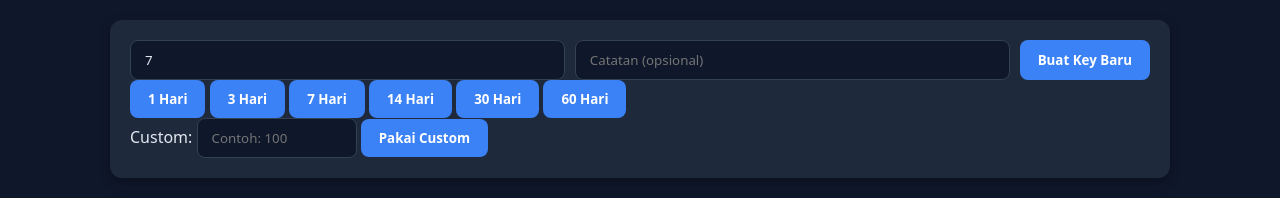
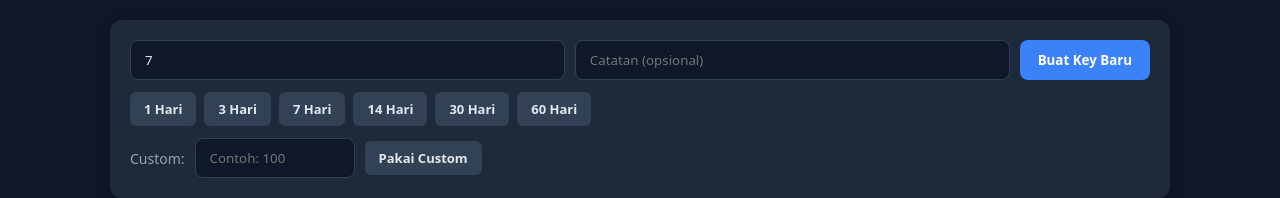
Before and after one commit to ancesincome-create/license-app, a Flask app: page /admin in a window 1280 px wide. Shown: the part 99-297 px from the top of the page. Run offline with Flask 3, Linux system fonts and the light colour scheme; the visitor is signed in with stand-in values (Sample User, id 1); data that the repository does not hold is empty.

Commit message:
Update style.css

```diff
--- a/static/style.css
+++ b/static/style.css
@@ -24,3 +24,31 @@ code { background: #0f172a; padding: 3px 8px; border-radius: 6px;
 .ok { color: #22c55e; } .bad { color: #ef4444; }
 .error { color: #ef4444; margin-bottom: 10px; }
 h1, h2 { margin: 0 0 16px; }
+.preset-row {
+  display: flex;
+  flex-wrap: wrap;
+  gap: 8px;
+  margin-top: 12px;
+}
+.preset {
+  padding: 8px 14px;
+  font-size: 13px;
+  background: #334155;
+  border-radius: 6px;
+  border: none;
+  color: #e2e8f0;
+  cursor: pointer;
+}
+.preset:hover {
+  background: #475569;
+}
+.custom-row {
+  display: flex;
+  align-items: center;
+  gap: 10px;
+  margin-top: 12px;
+}
+.custom-row label {
+  font-size: 14px;
+  color: #94a3b8;
+}
```
